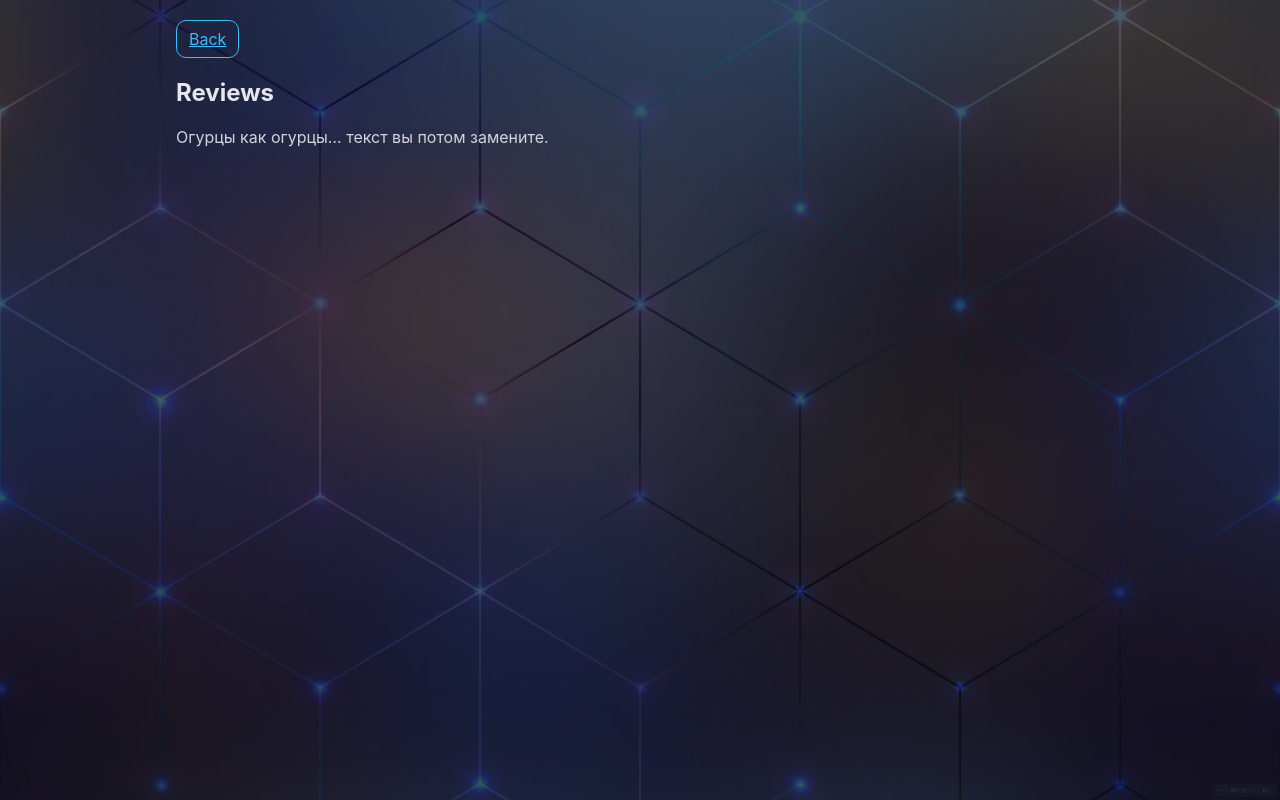
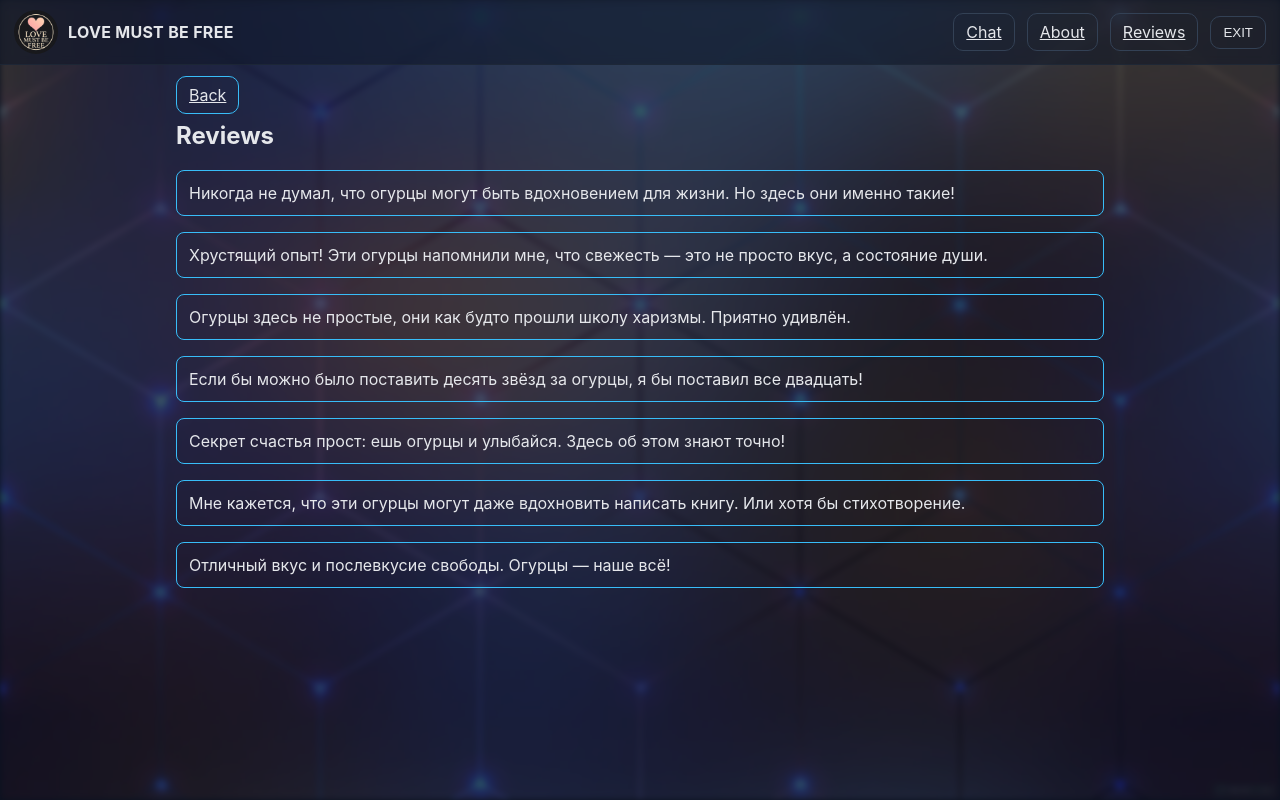
Before and after one commit to Jorgor-prog/LOVE_MUST_BE_FREE_v2, a Next.js app: page /reviews in a window 1280 px wide. Built offline with nearby package versions, Linux system fonts and the light colour scheme; no server answers.

Commit message:
Update page.tsx

```diff
--- a/app/reviews/page.tsx
+++ b/app/reviews/page.tsx
@@ -1,19 +1,42 @@
 'use client';
 import Image from 'next/image';
 import { useEffect } from 'react';
+import UserNav from '@/components/UserNav';
 
 export default function ReviewsPage(){
   useEffect(()=>{ document.body.style.background = '#0b1220'; return ()=>{ document.body.style.background=''; };},[]);
   return (
     <div style={{minHeight:'100vh', position:'relative', color:'#e5e7eb'}}>
-      <Image src="/images/Background_1.webp" alt="" fill style={{objectFit:'cover', opacity:.3, filter:'blur(3%)'}}/>
-      <div style={{position:'relative', zIndex:1, maxWidth:960, margin:'0 auto', padding:'20px 16px'}}>
-        <div style={{display:'flex', alignItems:'center', justifyContent:'space-between', marginBottom:12}}>
+      <Image src="/images/Background_1.webp" alt="" fill style={{objectFit:'cover', opacity:.3, filter:'blur(3px)'}}/>
+      <div style={{position:'relative', zIndex:1}}>
+        <UserNav/>
+        <div style={{maxWidth:960, margin:'0 auto', padding:'20px 16px'}}>
           <a href="/dashboard" className="btn" style={{borderColor:'#38bdf8', color:'#38bdf8'}}>Back</a>
-          <div style={{width:80}}/>
+          <h2 style={{marginTop:16}}>Reviews</h2>
+          <div style={{marginTop:20, display:'grid', gap:16}}>
+            <div style={{padding:12, border:'1px solid #38bdf8', borderRadius:8}}>
+              Никогда не думал, что огурцы могут быть вдохновением для жизни. Но здесь они именно такие!
+            </div>
+            <div style={{padding:12, border:'1px solid #38bdf8', borderRadius:8}}>
+              Хрустящий опыт! Эти огурцы напомнили мне, что свежесть — это не просто вкус, а состояние души.
+            </div>
+            <div style={{padding:12, border:'1px solid #38bdf8', borderRadius:8}}>
+              Огурцы здесь не простые, они как будто прошли школу харизмы. Приятно удивлён.
+            </div>
+            <div style={{padding:12, border:'1px solid #38bdf8', borderRadius:8}}>
+              Если бы можно было поставить десять звёзд за огурцы, я бы поставил все двадцать!
+            </div>
+            <div style={{padding:12, border:'1px solid #38bdf8', borderRadius:8}}>
+              Секрет счастья прост: ешь огурцы и улыбайся. Здесь об этом знают точно!
+            </div>
+            <div style={{padding:12, border:'1px solid #38bdf8', borderRadius:8}}>
+              Мне кажется, что эти огурцы могут даже вдохновить написать книгу. Или хотя бы стихотворение.
+            </div>
+            <div style={{padding:12, border:'1px solid #38bdf8', borderRadius:8}}>
+              Отличный вкус и послевкусие свободы. Огурцы — наше всё!
+            </div>
+          </div>
         </div>
-        <h2>Reviews</h2>
-        <div style={{opacity:.9}}>Огурцы как огурцы… текст вы потом замените.</div>
       </div>
     </div>
   );
```
